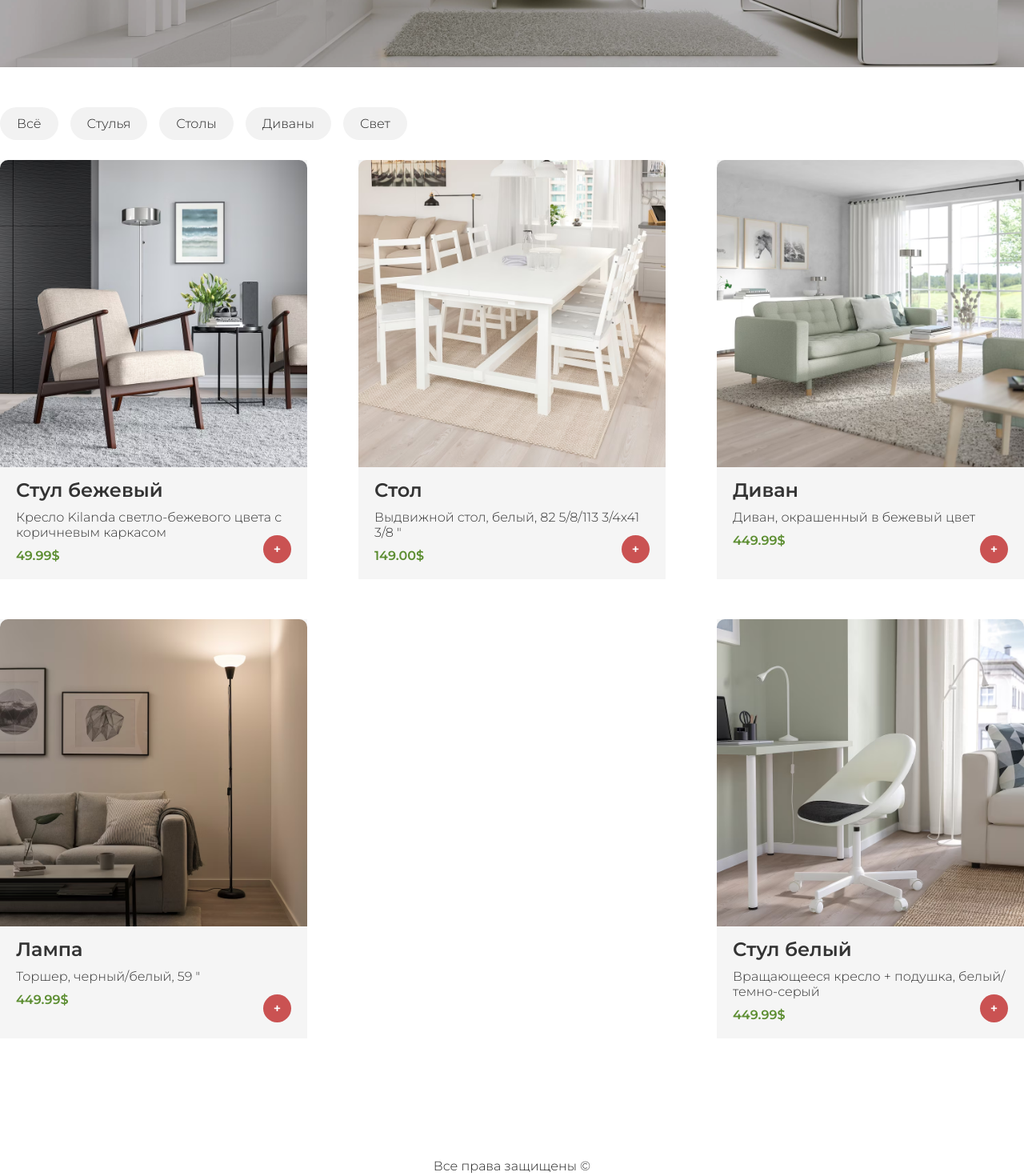
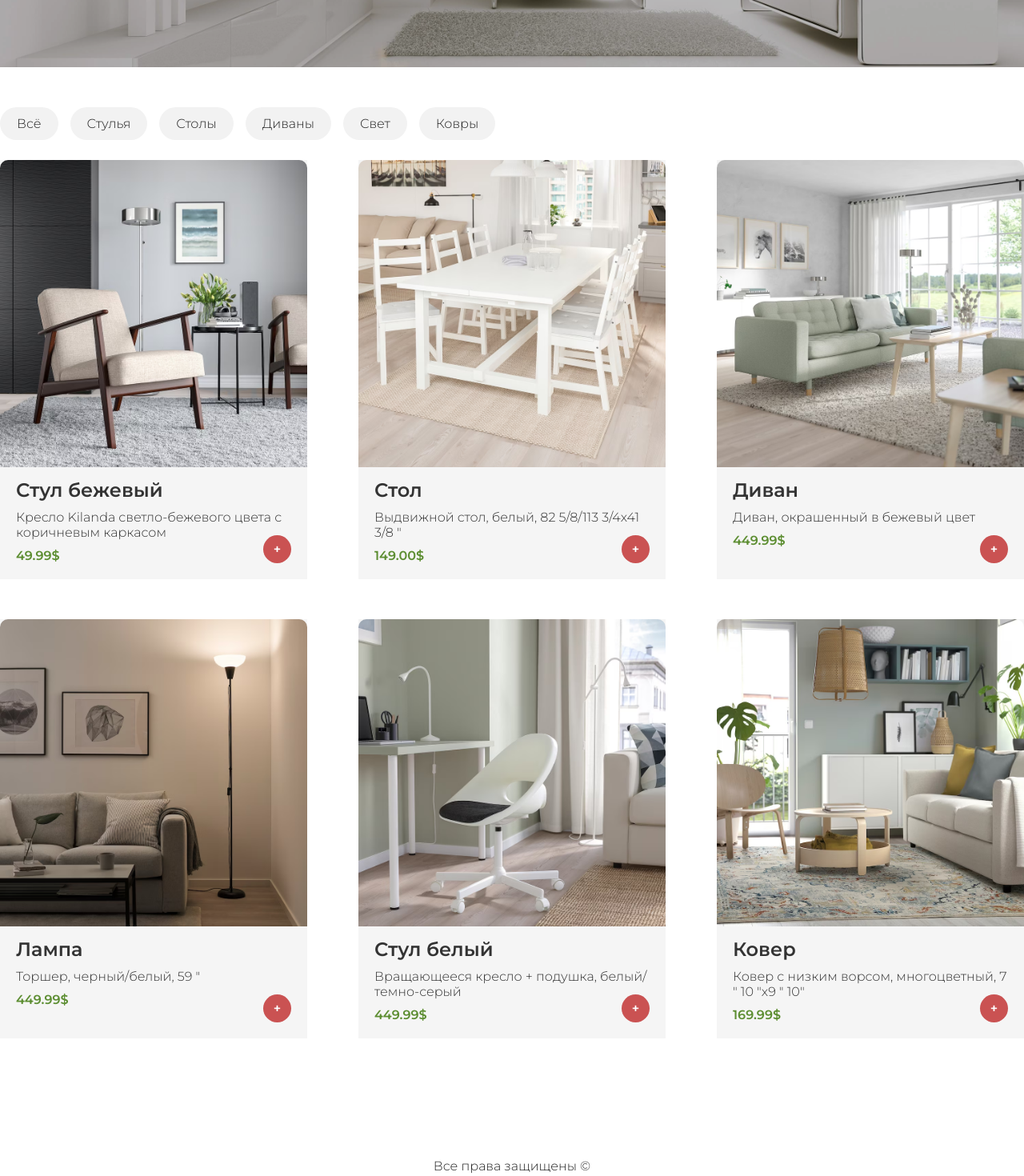
Before and after one commit to EmmaMaltseva/shop, a React (Create React App) app: page / in a window 1280 px wide. Shown: the part 540-2010 px from the top of the page at 80% size. Built offline with nearby package versions, Linux system fonts and the light colour scheme.

Commit message:
добавлена информация в полную карточку товара + комментарии

```diff
--- a/src/App.js
+++ b/src/App.js
@@ -51,6 +51,14 @@ class App extends React.Component {
           desc: 'Вращающееся кресло + подушка, белый/темно-серый',
           category: 'chairs',
           price: '449.99'
+        },
+        {
+          id: 6,
+          title: 'Ковер',
+          img: 'rug.avif',
+          desc: 'Ковер с низким ворсом, многоцветный, 7 " 10 "x9 " 10"',
+          category: 'rug',
+          price: '169.99'
         }
       ],
       showFullItem: false,
@@ -71,15 +79,15 @@ class App extends React.Component {
         <Header orders={this.state.orders} onDelete={this.deleteOrder}/> {/*Передаем массив orders в шапку для вывода на экран в корзине, метод для удаления записи*/}
         <Categories chooseCategory={this.chooseCategory}/>
         <Items onShowItem={this.onShowItem} items={this.state.currentItems} onAdd={this.addToOrder}/> {/*onAdd - новый пропс, свойство сами сделали, передаем его*/}
-        {this.state.showFullItem && <ShowFullItem items={this.state.items}/>}
+        {this.state.showFullItem && <ShowFullItem item={this.state.fullItem} onShowItem={this.onShowItem} onAdd={this.addToOrder}/>} {/*если состояние наше true то отображаем карточку товара */}
         <Footer />
       </div>
     );
   }
 
   onShowItem(item) {
-    this.setState({fullItem: item})
-    this.setState({showFullItem: !this.state.showFullItem})
+    this.setState({fullItem: item}) /*кладем в fullItem товар, на карточку которого нажали */
+    this.setState({showFullItem: !this.state.showFullItem}) /*Чтобы при клике у нас появлялась/исчезала карточка товара */
   }
 
   chooseCategory(category) {
@@ -101,7 +109,7 @@ class App extends React.Component {
     let isInArray = false
     this.state.orders.forEach(el => {
       if(el.id === item.id)
-        isInArray = true
+        isInArray = true /*если уже есть такая запись то мы ее не добавляем в orders */
     })
 
     if (!isInArray)
--- a/src/components/Categories.js
+++ b/src/components/Categories.js
@@ -24,6 +24,10 @@ export class Categories extends Component {
         {
           key: 'light',
           name: 'Свет'
+        },
+        {
+          key: 'rug',
+          name: 'Ковры'
         }
       ]
     }
--- a/src/components/Item.js
+++ b/src/components/Item.js
@@ -4,7 +4,7 @@ export class Item extends Component {
   render() {
     return (
       <div className='item'>
-        <img src={"./img/" + this.props.item.img} onClick={() => this.props.onShowItem()}/>
+        <img src={"./img/" + this.props.item.img} onClick={() => this.props.onShowItem(this.props.item)}/>
         <h2>{this.props.item.title}</h2>
         <p>{this.props.item.desc}</p>
         <b>{this.props.item.price}$</b>
--- a/src/components/Items.js
+++ b/src/components/Items.js
@@ -6,7 +6,7 @@ export class Items extends Component {
     return (
       <main>
         {this.props.items.map(el => (
-          <Item key={el.id} item={el} onShowItem={this.props.onShowItem}onAdd={this.props.onAdd}/>
+          <Item key={el.id} item={el} onShowItem={this.props.onShowItem} onAdd={this.props.onAdd}/>
           /*передаем ключ элемента(чтобы не было ошибок),
           сам элемент, метод onAdd из App.js в компонент Item */
         ))}
--- a/src/components/ShowFullItem.js
+++ b/src/components/ShowFullItem.js
@@ -3,7 +3,13 @@ import React, { Component } from 'react'
 export class ShowFullItem extends Component {
   render() {
     return (
-      <div>ShowFullItem</div>
+      <div className='full-item'>
+        <img src={"./img/" + this.props.item.img} onClick={() => this.props.onShowItem(this.props.item)}/>
+        <h2>{this.props.item.title}</h2>
+        <p>{this.props.item.desc}</p>
+        <b>{this.props.item.price}$</b>
+        <div className='add-to-cart' onClick={() => this.props.onAdd(this.props.item)}>+</div> {/*При нажатии на кнопку +, вызываем метод добавления onAdd из App.js и передаем значение товара item */}
+      </div>
     )
   }
 }
--- a/src/index.css
+++ b/src/index.css
@@ -184,27 +184,32 @@ main .item {
   padding-bottom: 20px;
 }
 
-main .item img {
+main .item img,
+.full-item .item img {
   width: 100%;
   border-radius: 10px 10px 0 0;
   transition: transform 700ms;
   cursor: pointer;
 }
 
-main .item img:hover {
+main .item img:hover,
+.full-item .item img:hover {
   transform: scale(1.05);
 }
 
-main h2, main p, main b {
+main h2, main p, main b,
+.full-item h2, .full-item p, .full-item b {
   margin: 10px 20px;
   color: #333;
 }
 
-main b {
+main b,
+.full-item b {
   color: #5d8e32;
 }
 
-main .add-to-cart {
+main .add-to-cart,
+.full-item .add-to-cart {
   position: absolute;
   right: 20px;
   bottom: 20px;
@@ -220,7 +225,8 @@ main .add-to-cart {
   transition: transform 500ms ease;
 }
 
-main .add-to-cart:hover {
+main .add-to-cart:hover,
+.full-item .add-to-cart:hover {
   transform: scale(1.5) translateX(-5px) translateY(-5px);
 }
 
```
Also changed, not shown: public/img/rug.avif (added).
